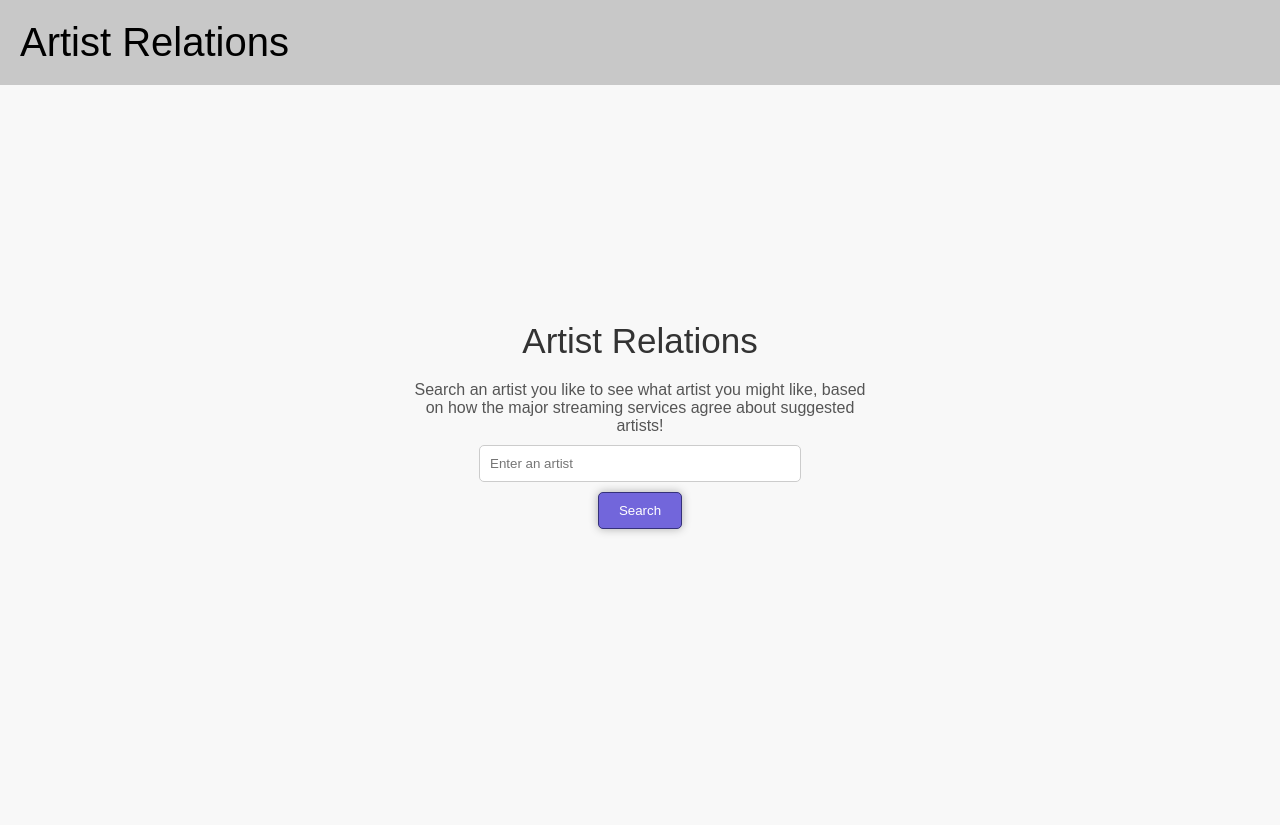
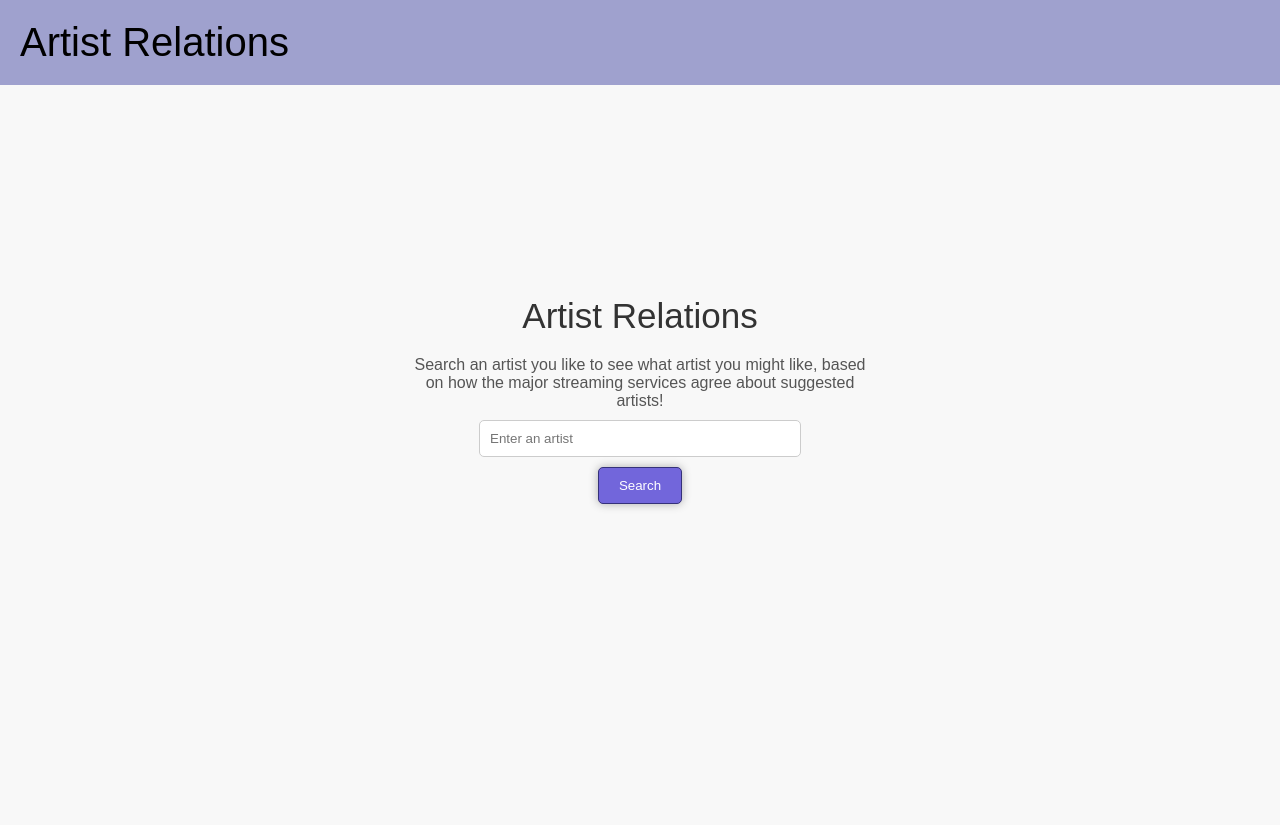
Before and after one commit to ColdWeatherBoyy/artist_relations, a Flask app: page / in a window 1280 px wide. After the commit the page ends 508 px from the top, so only its background shows below. Run offline with Flask 3, Linux system fonts and the light colour scheme.

Commit message:
small little tweaks

```diff
--- a/static/style.css
+++ b/static/style.css
@@ -11,7 +11,12 @@ body {
 }
 
 .header {
-	background-color: #c8c8c8;
+	position: fixed;
+	top: 0;
+	left: 0;
+	z-index: 2;
+	width: 100%;
+	background-color: #9fa1ce;
 	padding: 10px 10px;
 }
 
@@ -22,7 +27,7 @@ body {
 
 .wrapper {
 	height: 100%;
-	margin-top: -60px;
+	/* margin-top: -60px; */
 	display: flex;
 	flex-direction: column;
 	align-items: center;
```
